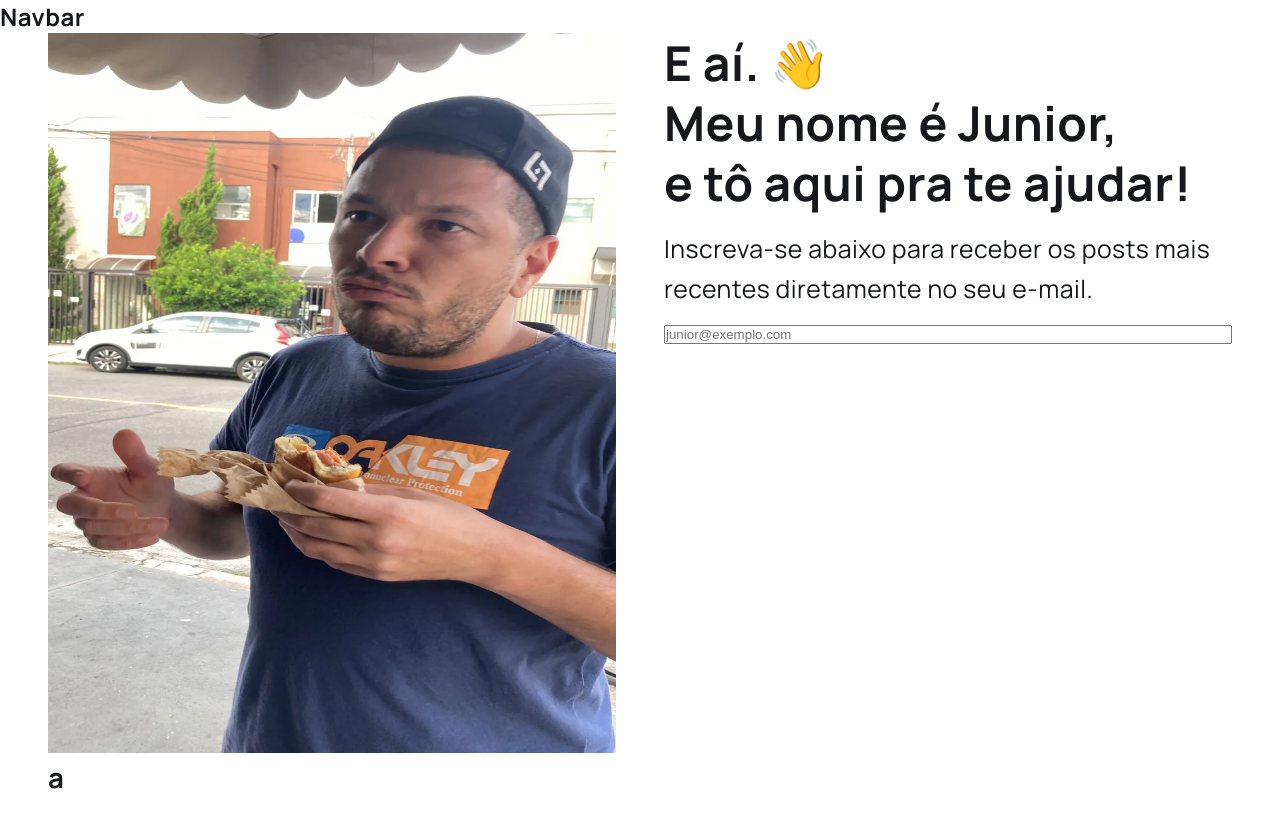
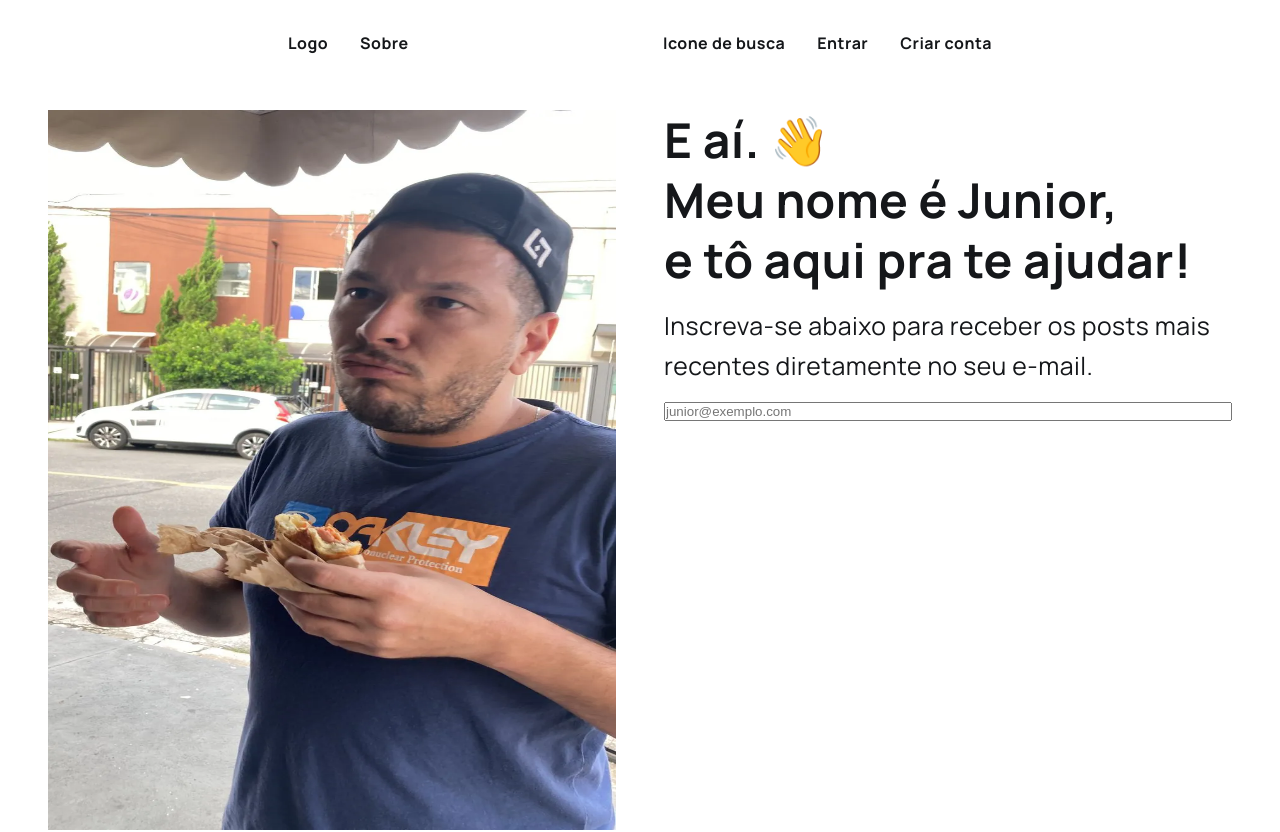
Before and after one commit to junioranheu/wards-front, a Next.js app: page / in a window 1280 px wide. Shown: the top 832 px of the page. Built offline with nearby package versions, Linux system fonts and the light colour scheme.

Commit message:
estruturação inicial do projeto

```diff
--- a/app/(main)/(index)/components/intro/index.module.scss
+++ b/app/(main)/(index)/components/intro/index.module.scss
@@ -2,6 +2,8 @@
     // background-color: orange;
     display: flex;
     gap: 3rem;
+
+    margin-top: 3.5rem;
 
     .imagem {
         // background-color: purple;
--- a/components/navbar/index.module.scss
+++ b/components/navbar/index.module.scss
@@ -0,0 +1,26 @@
+.navbar {
+    // background-color: orange;
+    display: flex;
+    justify-content: space-between;
+    gap: 3rem;
+
+    margin-top: 2rem;
+    margin-left: auto;
+    margin-right: auto;
+    width: 55%;
+
+    a {
+        color: var(--preto);
+        font-weight: 700;
+    }
+
+    .esquerda {
+        display: flex;
+        gap: 2rem;
+    }
+
+    .direita {
+        display: flex;
+        gap: 2rem;
+    }
+}
--- a/components/navbar/index.tsx
+++ b/components/navbar/index.tsx
@@ -3,7 +3,16 @@ import Styles from './index.module.scss';
 export default function Navbar() {
     return (
         <nav className={Styles.navbar}>
-            <h1>Navbar</h1>
+            <div className={Styles.esquerda}>
+                <a>Logo</a>
+                <a>Sobre</a>
+            </div>
+
+            <div className={Styles.direita}>
+                <a>Icone de busca</a>
+                <a>Entrar</a>
+                <a>Criar conta</a>
+            </div>
         </nav>
     )
 }
```
